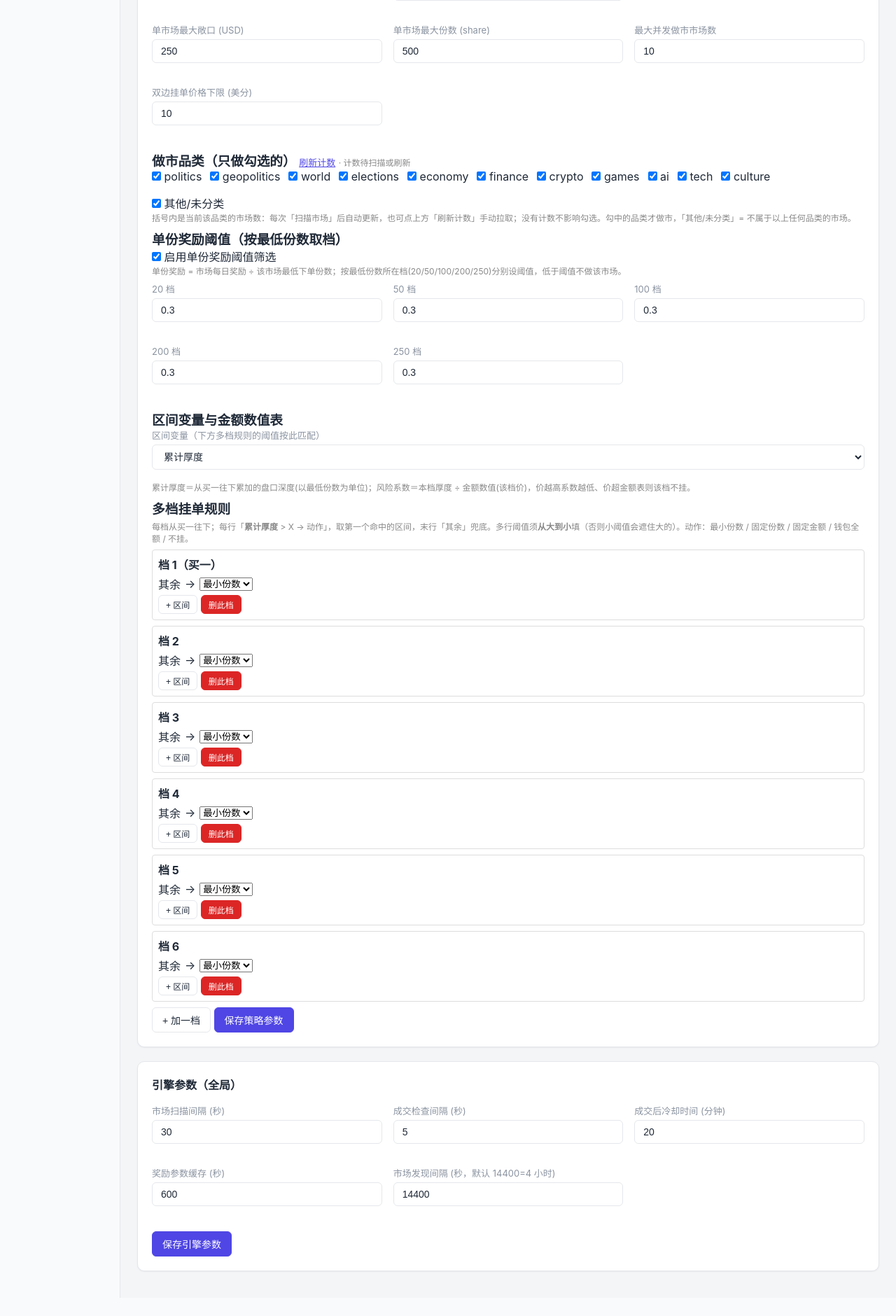
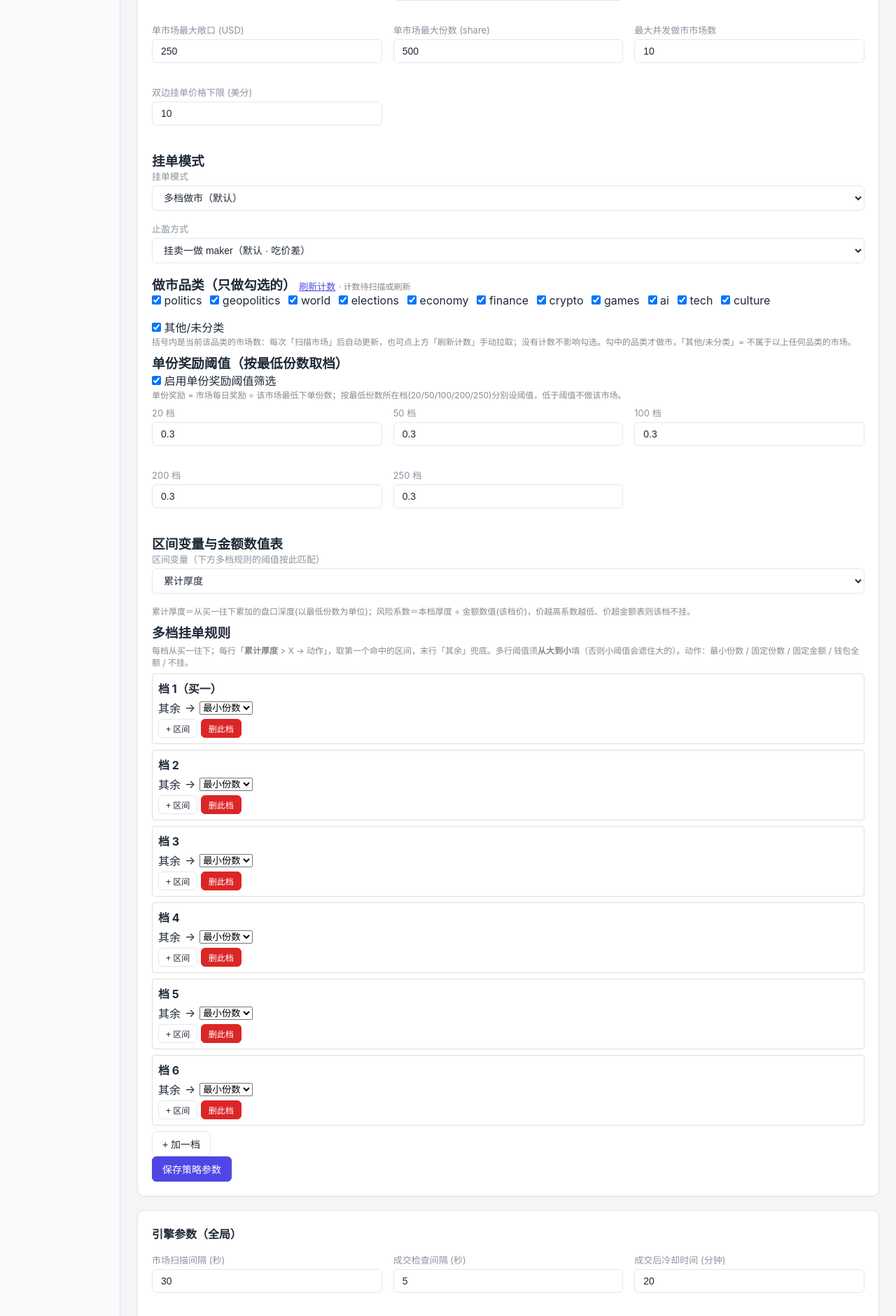
Before and after one commit to VMInsideVM/poly-marketmaker, a Flask app: page /config in a window 1280 px wide. Shown: the part 764-2644 px from the top of the page at 70% size. Before the commit the page ends 2618 px from the top, so only its background shows below. Run offline with Flask 3, Linux system fonts and the light colour scheme; the visitor is signed in with stand-in values (Sample User, id 1); data comes from the database, SQL or seed files in the repository; data that the repository does not hold is empty.

Commit message:
feat(config-ui): 挂单模式/止盈方式下拉 + 断层参数 + 关止损项
Co-Authored-By: Claude Fable 5 <noreply@anthropic.com>

```diff
--- a/web/templates/config.html
+++ b/web/templates/config.html
@@ -68,6 +68,7 @@
                 <select name="stop_loss_mode" id="stop-loss-mode" onchange="updateStopMode()">
                     <option value="percent">按比例（占成本 %）</option>
                     <option value="fixed">按固定金额（美分）</option>
+                    <option value="off">关闭止损（⚠️套牢仓无兜底，可能扛到归零）</option>
                 </select>
             </div>
             <div class="form-group" id="stop-percent-group">
@@ -94,6 +95,31 @@
                 <label>双边挂单价格下限 (美分)</label>
                 <input type="number" name="min_price_double_cents" step="1">
             </div>
+        </div>
+
+        <h3>挂单模式</h3>
+        <div class="form-group">
+            <label>挂单模式</label>
+            <select name="placement_mode" id="placement-mode" onchange="updatePlacementMode()">
+                <option value="laddering">多档做市（默认）</option>
+                <option value="gap_single">网关式单档（断层分级 · 每市场一单）</option>
+            </select>
+        </div>
+        <div id="gap-single-params">
+            <div class="form-grid">
+                <div class="form-group"><label>宽断层阈值 (美分，&gt;此值走规则1)</label><input type="number" name="gap_wide_cents" step="0.1"></div>
+                <div class="form-group"><label>中断层阈值 (美分，≥此值走规则2)</label><input type="number" name="gap_mid_cents" step="0.1"></div>
+                <div class="form-group"><label>规则1 高位风险系数和门槛</label><input type="number" name="gap_high_coeff_sum_min" step="0.1"></div>
+                <div class="form-group"><label>选档风险系数门槛 x（&gt;x 才挂）</label><input type="number" name="single_order_min_coeff" step="0.1"></div>
+            </div>
+            <p class="hint" style="color:#888;font-size:12px">按买单簿「奖励区间内相邻档最大价差」分三级：&gt;宽断层→规则1（再查断层上方各档风险系数之和≥门槛，不过则整市场不挂）；中~宽→规则2；&lt;中→规则3。三级都从买一往下取第一个「风险系数&gt;x」的档，挂最低份数一单。风险系数＝盘口量÷(最低份数×金额数值)，金额数值用下方表。</p>
+        </div>
+        <div class="form-group">
+            <label>止盈方式</label>
+            <select name="take_profit_mode" id="take-profit-mode">
+                <option value="maker">挂卖一做 maker（默认 · 吃价差）</option>
+                <option value="market">浮盈市价卖（成本&lt;买一立即市价清仓）</option>
+            </select>
         </div>
 
         <h3>做市品类（只做勾选的）
@@ -130,10 +156,12 @@
         </div>
         <p class="hint" style="color:#888;font-size:12px">累计厚度＝从买一往下累加的盘口深度(以最低份数为单位)；风险系数＝本档厚度 ÷ 金额数值(该档价)，价越高系数越低、价超金额表则该档不挂。</p>
 
+        <div id="tier-rules-section">
         <h3>多档挂单规则</h3>
         <p style="color:#888;font-size:12px;margin-top:4px;">每档从买一往下；每行「<b id="tier-var-name">累计厚度</b> &gt; X → 动作」，取第一个命中的区间，末行「其余」兜底。多行阈值须<b>从大到小</b>填（否则小阈值会遮住大的）。动作：最小份数 / 固定份数 / 固定金额 / 钱包全额 / 不挂。</p>
         <div id="tier-rules-editor"></div>
         <button type="button" class="btn" onclick="addTier()">+ 加一档</button>
+        </div>
         <button type="submit" class="btn btn-primary">保存策略参数</button>
     </form>
 </section>
@@ -301,6 +329,7 @@ function loadStrategy(tid) {
         renderAmountTable(data.amount_value_table || []);
         updateTierMatchVar();
         updateStopMode();
+        updatePlacementMode();
     });
 
     // 品类勾选要「模板(哪些已选)+ 目录(列表/计数)」都到齐再渲染,期间显示加载中
@@ -316,6 +345,15 @@ function updateStopMode() {
     const cents = document.getElementById('stop-cents-group');
     if (pct) pct.style.display = (mode === 'percent') ? '' : 'none';
     if (cents) cents.style.display = (mode === 'fixed') ? '' : 'none';
+}
+
+// 挂单模式切换:单档模式显示断层参数、隐藏多档规则编辑器(其配置在单档模式不参与)。
+function updatePlacementMode() {
+    const mode = (document.getElementById('placement-mode') || {}).value || 'laddering';
+    const gap = document.getElementById('gap-single-params');
+    if (gap) gap.style.display = (mode === 'gap_single') ? '' : 'none';
+    const tierSec = document.getElementById('tier-rules-section');
+    if (tierSec) tierSec.style.display = (mode === 'gap_single') ? 'none' : '';
 }
 
 // 区间变量当前中文名(累计厚度 / 风险系数),供档规则的行标签与说明动态显示。
@@ -554,6 +592,8 @@ document.getElementById('strategy-form').addEventListener('submit', function(e)
     // select 不在 input[type=number] 里,单独收。
     data.stop_loss_mode = (document.getElementById('stop-loss-mode') || {}).value || 'percent';
     data.tier_match_var = (document.getElementById('tier-match-var') || {}).value || 'cumulative_thickness';
+    data.placement_mode = (document.getElementById('placement-mode') || {}).value || 'laddering';
+    data.take_profit_mode = (document.getElementById('take-profit-mode') || {}).value || 'maker';
     data.amount_value_table = serializeAmountTable();
     data.included_categories = Array.from(
         document.querySelectorAll('#included-categories input[type=checkbox]:checked')
@@ -565,6 +605,7 @@ document.getElementById('strategy-form').addEventListener('submit', function(e)
     });
     data.per_share_reward_thresholds = ps;
     data.per_share_reward_enabled = document.getElementById('per-share-enabled').checked;
+    if (data.placement_mode !== 'gap_single') {
         const badUpper = Array.from(
             document.querySelectorAll('#tier-rules-editor .interval-row:not(.catch-all) .upper-input')
         ).some(inp => inp.value === '' || isNaN(parseFloat(inp.value)));
@@ -578,6 +619,7 @@ document.getElementById('strategy-form').addEventListener('submit', function(e)
             return isNaN(v) || v <= 0;
         });
         if (badParam) { alert('「固定份数 / 固定金额」必须填写大于 0 的数值'); return; }
+    }
     data.tier_rules = serializeTierRules();
     fetch(`/api/templates/${currentTemplateId}`, {
         method: 'PUT', headers: {'Content-Type': 'application/json'},
```
Lines whose indentation alone changed are shown as unchanged.
